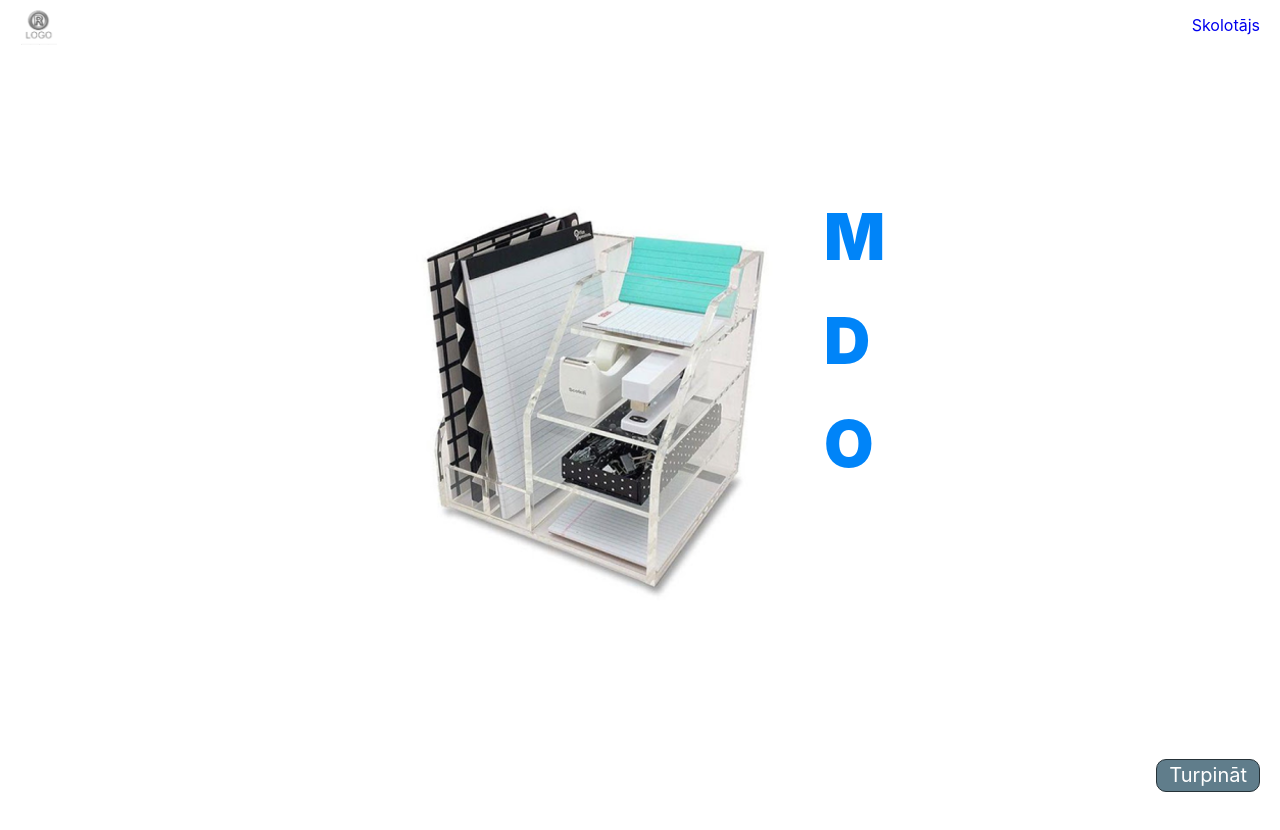
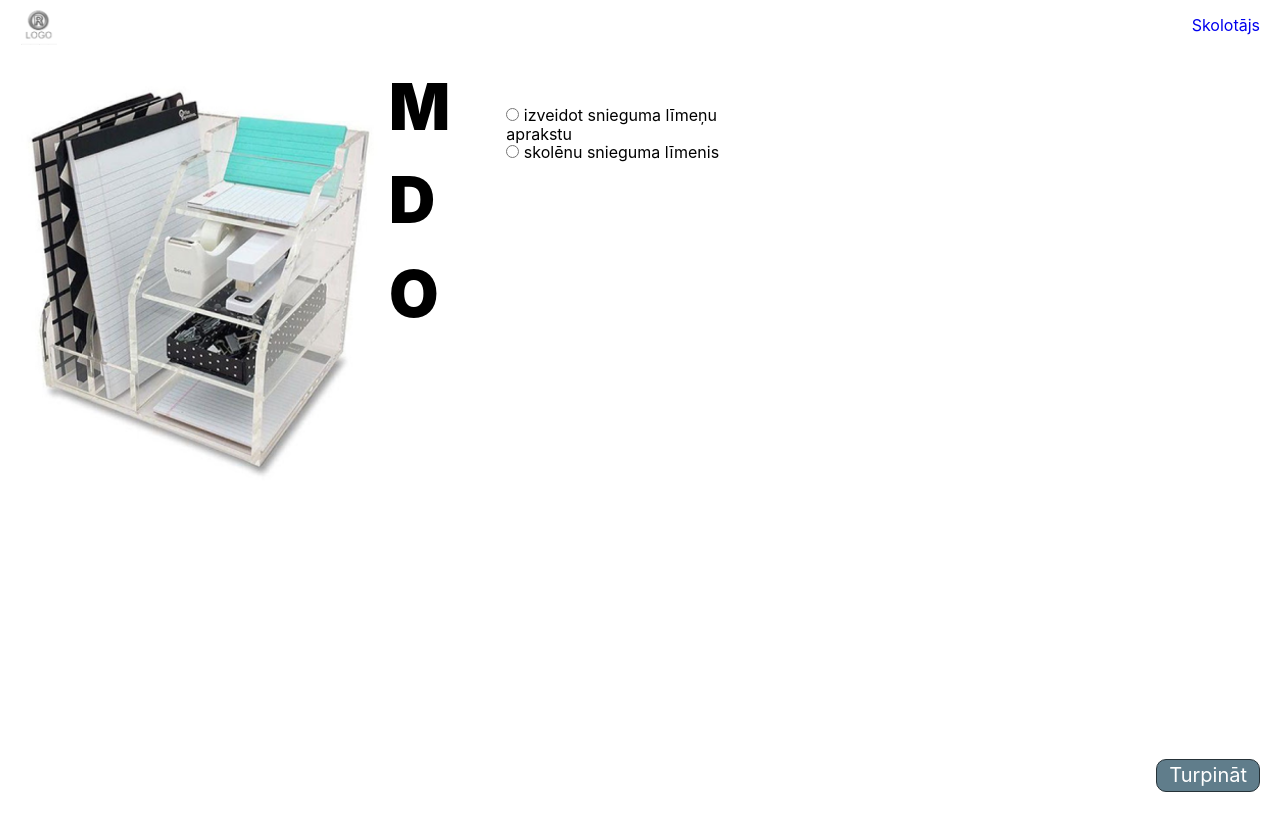
Before and after one commit to marisdanne/mdo, a plain HTML site: page Izvele_Dana.html in a window 1280 px wide. After the commit the page ends 800 px from the top, so only its background shows below. Drawn offline with Linux system fonts and the light colour scheme.

Commit message:
Variants

```diff
--- a/Izvele_Dana.html
+++ b/Izvele_Dana.html
@@ -19,24 +19,39 @@
     </header>
 
     <div class="content">
-      <div class="front_page">
+      <div class="login_page">
         <section class="front_page_left">
-          <img src="images/mdo.png" alt="MDO Attēls">
+            <img src="images/mdo.png" alt="MDO Attēls">
         </section>
-        <section class="front_page_right">
+        <section>
           <h2><span class="logo_letter">M</span></h2>
           <h2><span class="logo_letter">D</span></h2>
           <h2><span class="logo_letter">O</span></h2>
         </section>
+        <section class="front_page_right">
+          <div>
+            <form>
+              <div class="radio">
+              <input type="radio" id="izveidot snieguma līmeņu aprakstu" name="gender" value="izveidot snieguma līmeņu aprakstu">
+              <label for="izveidot snieguma līmeņu aprakstu">izveidot snieguma līmeņu aprakstu</label><br>
+              <input type="radio" id="skolēnu snieguma līmenis" name="gender" value="skolēnu snieguma līmenis">
+              <label for="skolēnu snieguma līmenis">skolēnu snieguma līmenis</label><br>
+
+            </form>
+          </div>
+        </div>
+        </section>
+
+
       </div>
     </div>
+
     <footer>
       <div></div>
       <a href="/" class="button">Turpināt</a>
 
     </footer>
 
-
   </body>
 
 </html>
--- a/css/login_izvelne.css
+++ b/css/login_izvelne.css
@@ -1,9 +1,17 @@
 .login_page {
   display: flex;
   justify-content: left;
-  /* background-color: green; */
+
 }
 
 .front_page_right{
-  /* background-color: green; */
+
 }
+
+
+.radio {
+
+  Margin-top: 20%;
+  margin-left: 20%;
+
+   }
```
Also changed, not shown: Login_Dana.html (+11 -1 lines).
